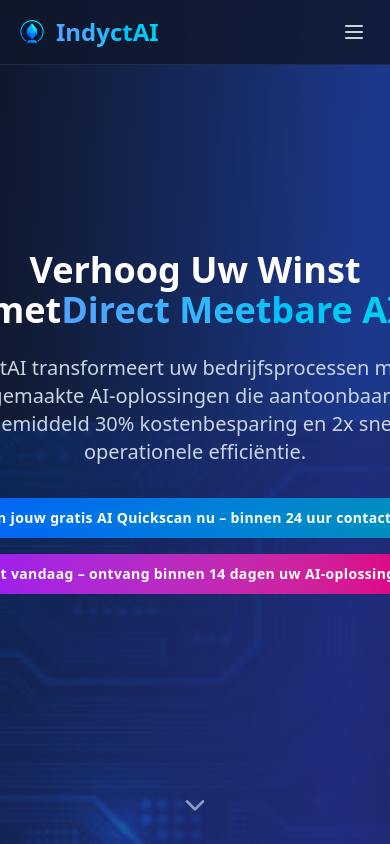
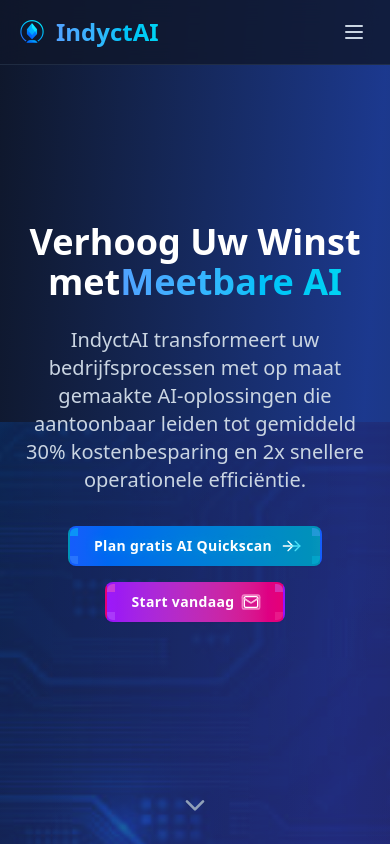
Before and after one commit to IndyctAI/indyctAI-website, a React (Vite) app: page / in a window 390 px wide. Shown: the top 844 px of the page. Built offline with nearby package versions, Linux system fonts and the light colour scheme.

Commit message:
Refine hero section and button sizing: simplified text, smaller mobile-friendly buttons

```diff
--- a/src/App.jsx
+++ b/src/App.jsx
@@ -234,7 +234,7 @@
             <h1 className="text-4xl md:text-6xl lg:text-7xl font-bold text-white mb-6">
               Verhoog Uw Winst met
               <span className="bg-gradient-to-r from-blue-400 to-cyan-400 bg-clip-text text-transparent">
-                Direct Meetbare AI
+                Meetbare AI
               </span>
             </h1>
             <p className="text-xl md:text-2xl text-slate-300 mb-8 max-w-3xl mx-auto">
@@ -250,7 +250,7 @@
                 <Button
                   size="lg"
                   onClick={scrollToServices}
-                  className="services-button relative bg-gradient-to-r from-blue-600 to-cyan-600 hover:from-blue-700 hover:to-cyan-700 text-white px-8 py-3 overflow-hidden border-2 border-transparent hover:border-cyan-400/50 transition-all duration-500"
+                  className="services-button relative bg-gradient-to-r from-blue-600 to-cyan-600 hover:from-blue-700 hover:to-cyan-700 text-white px-6 py-3 overflow-hidden border-2 border-transparent hover:border-cyan-400/50 transition-all duration-500"
                 >
                   {/* Animated background layers */}
                   <div className="absolute inset-0 bg-gradient-to-r from-cyan-400/20 to-blue-400/20 opacity-0 group-hover:opacity-100 transition-opacity duration-500"></div>
@@ -296,7 +296,7 @@
                         repeatDelay: 1
                       }}
                     >
-                      Plan jouw gratis AI Quickscan nu – binnen 24 uur contact
+                      Plan gratis AI Quickscan
                     </motion.span>
 
                     {/* Animated arrow with trail effect */}
@@ -343,7 +343,7 @@
                   >
                     <Button
                       size="lg"
-                      className="contact-button relative bg-gradient-to-r from-purple-600 to-pink-600 hover:from-purple-700 hover:to-pink-700 text-white px-8 py-3 overflow-hidden border-2 border-transparent hover:border-pink-400/50 transition-all duration-500"
+                      className="contact-button relative bg-gradient-to-r from-purple-600 to-pink-600 hover:from-purple-700 hover:to-pink-700 text-white px-6 py-3 overflow-hidden border-2 border-transparent hover:border-pink-400/50 transition-all duration-500"
                     >
                       {/* Animated background layers */}
                       <div className="absolute inset-0 bg-gradient-to-r from-pink-400/20 to-purple-400/20 opacity-0 group-hover:opacity-100 transition-opacity duration-500"></div>
@@ -389,7 +389,7 @@
                             repeatDelay: 1.5
                           }}
                         >
-                          Start vandaag – ontvang binnen 14 dagen uw AI-oplossing
+                          Start vandaag
                         </motion.span>
 
                         {/* Animated mail icon with pulse effect */}
@@ -1042,7 +1042,7 @@
                       size="lg"
                       className="bg-gradient-to-r from-blue-600 to-cyan-600 hover:from-blue-700 hover:to-cyan-700 text-white px-8 py-3"
                     >
-                      Plan jouw gratis AI Quickscan nu – binnen 24 uur contact
+                      Plan gratis AI Quickscan
                     </Button>
                   </motion.div>
                 </DialogTrigger>
```
